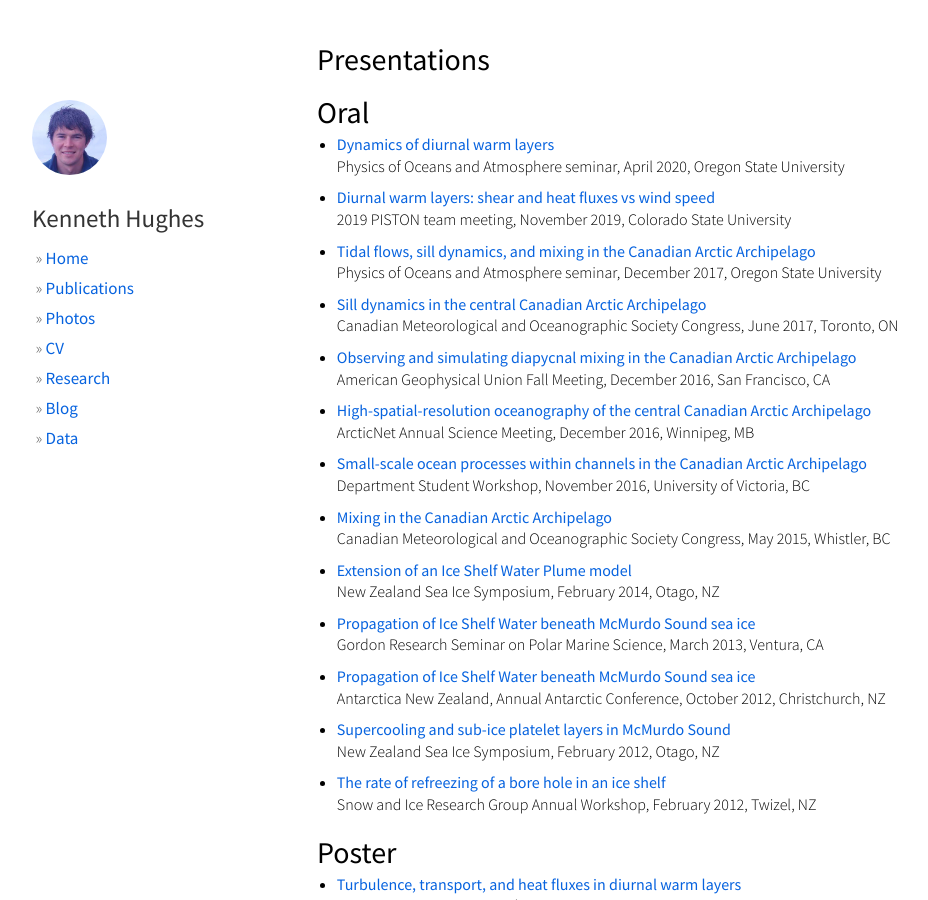
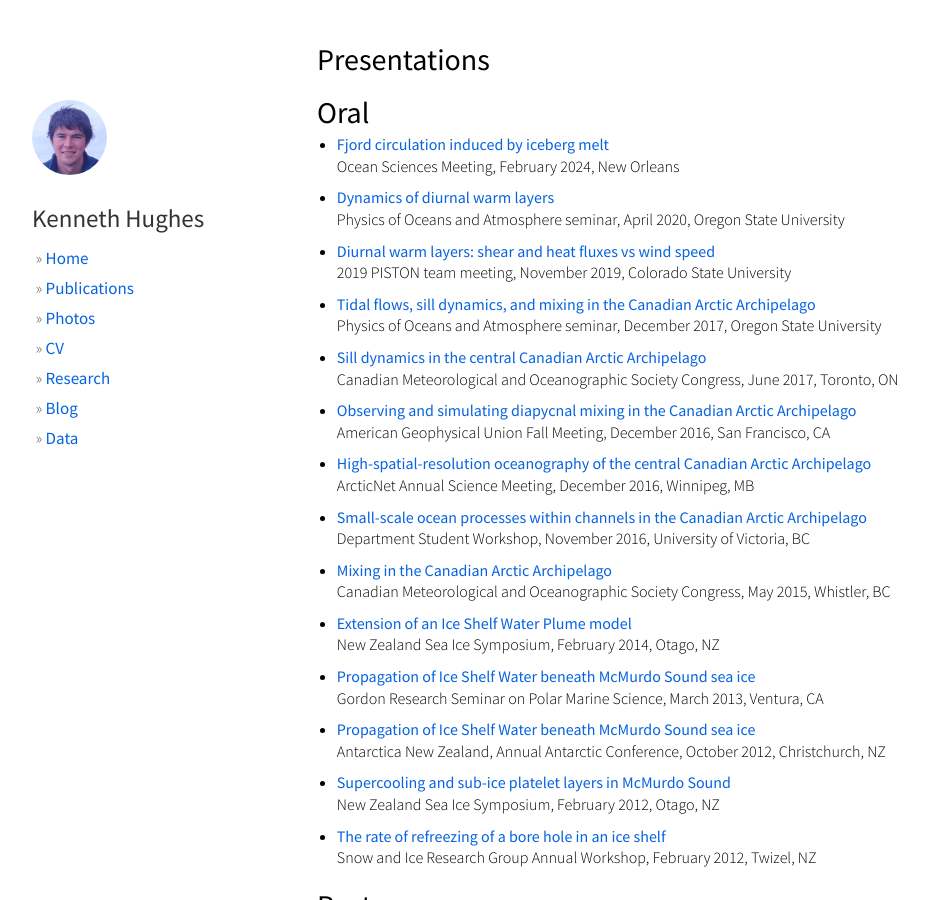
Before and after one commit to hugke729/hugke729.github.io, a Jekyll site: the page built from presentations/index.md, in a window 1280 px wide and 900 px high. Shown: the whole window, without its empty margins (53-981 px from the left). Built offline with Jekyll 4.4.1, drawn with Linux system fonts in a browser that asks for light colours; nearby versions of some CDN libraries.

Commit message:
Update index.md

```diff
--- a/presentations/index.md
+++ b/presentations/index.md
@@ -8,6 +8,9 @@ css: publications
 ## Presentations
 
 ## Oral
+
+* [Fjord circulation induced by iceberg melt](/presentations/)
+Ocean Sciences Meeting, February 2024, New Orleans
 
 * [Dynamics of diurnal warm layers](/presentations/poa_2020_compressed.pdf)
 Physics of Oceans and Atmosphere seminar, April 2020, Oregon State University
```
